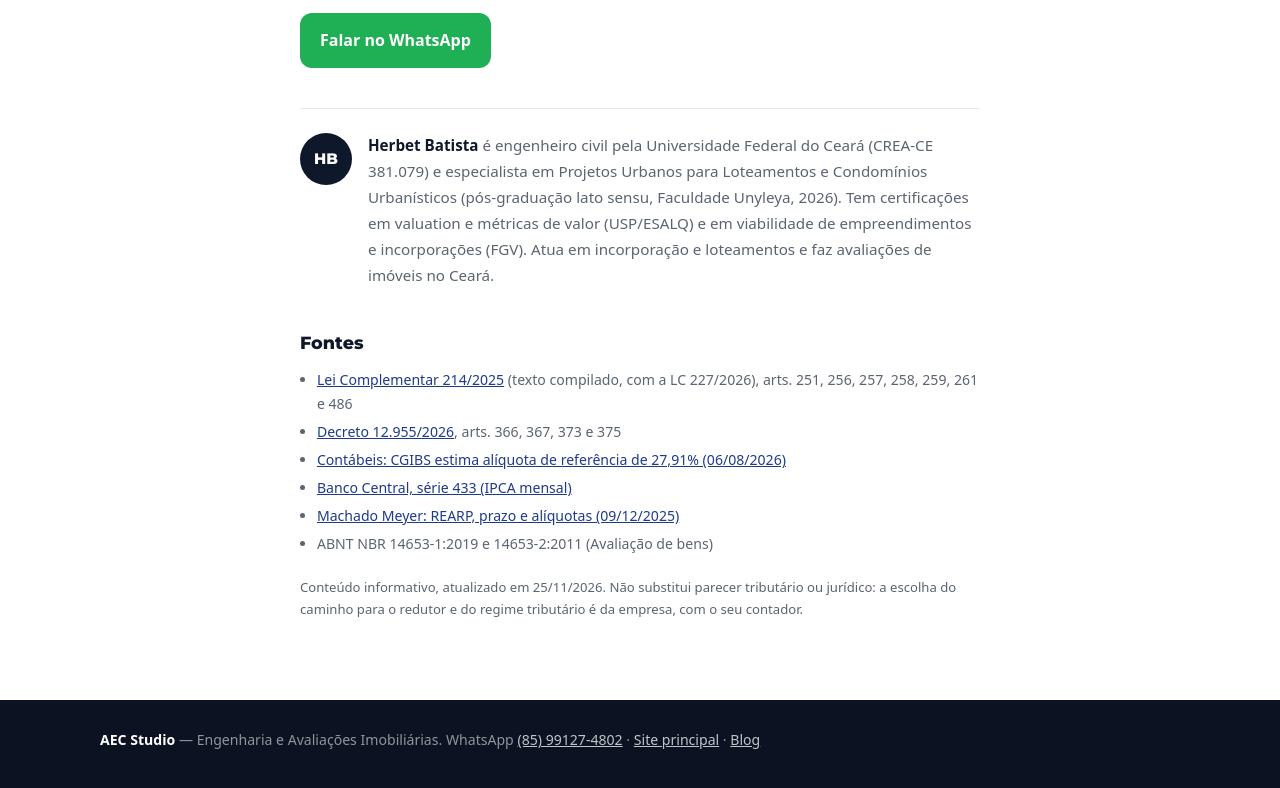
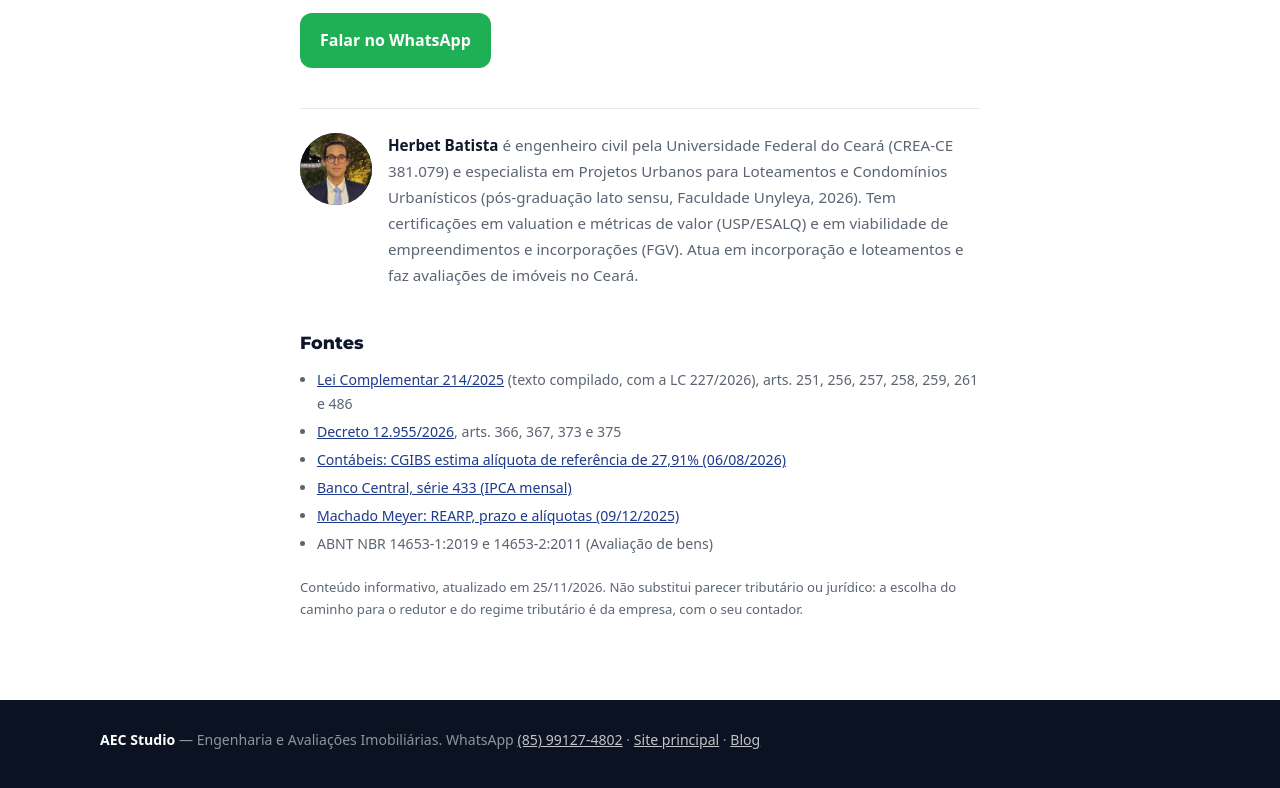
Before and after one commit to herbetcamelo/aec-studio-site, a plain HTML site: page blog/redutor-de-ajuste/index.html in a window 1280 px wide. Shown: the part 5702-6490 px from the top of the page. Drawn offline with Linux system fonts and the light colour scheme.

Commit message:
Blog: foto do autor
Co-Authored-By: Claude Opus 5.5 <noreply@anthropic.com>
Claude-Session: https://claude.ai/code/session_014xN4FABZLgKeR3mUK9HyUY

```diff
--- a/blog/redutor-de-ajuste/index.html
+++ b/blog/redutor-de-ajuste/index.html
@@ -19,7 +19,7 @@
     "datePublished": "2026-11-25",
     "dateModified": "2026-11-25",
     "inLanguage": "pt-BR",
-    "author": { "@type": "Person", "name": "Herbet Hermorgenes Batista dos Santos", "jobTitle": "Engenheiro civil" },
+    "author": { "@type": "Person", "name": "Herbet Hermorgenes Batista dos Santos", "jobTitle": "Engenheiro civil", "image": "https://aecstudio.xyz/img/herbet-batista.jpg" },
     "publisher": { "@type": "Organization", "name": "AEC Studio", "url": "https://aecstudio.xyz/" },
     "mainEntityOfPage": "https://aecstudio.xyz/blog/redutor-de-ajuste/"
   }
@@ -119,7 +119,7 @@
     .btn:focus-visible { outline: 3px solid #FBBF24; outline-offset: 2px; }
 
     .author { display: flex; gap: 16px; align-items: flex-start; border-top: 1px solid var(--line); padding-top: 24px; margin-top: 40px; font-family: var(--sans); font-size: 0.95rem; }
-    .author .av { flex: 0 0 52px; height: 52px; border-radius: 50%; background: var(--navy); color: #fff; display: flex; align-items: center; justify-content: center; font-family: var(--display); font-weight: 800; }
+    .author .av { flex: 0 0 72px; width: 72px; height: 72px; border-radius: 50%; object-fit: cover; background: var(--navy); }
     .author p { margin: 0; color: var(--muted); }
     .author b { color: var(--navy); }
 
@@ -302,7 +302,7 @@
     </div>
 
     <div class="author">
-      <div class="av" aria-hidden="true">HB</div>
+      <img class="av" src="/img/herbet-batista.jpg" width="72" height="72" alt="Foto de Herbet Batista" loading="lazy" decoding="async" />
       <p><b>Herbet Batista</b> é engenheiro civil pela Universidade Federal do Ceará (CREA-CE 381.079) e especialista em Projetos Urbanos para Loteamentos e Condomínios Urbanísticos (pós-graduação lato sensu, Faculdade Unyleya, 2026). Tem certificações em valuation e métricas de valor (USP/ESALQ) e em viabilidade de empreendimentos e incorporações (FGV). Atua em incorporação e loteamentos e faz avaliações de imóveis no Ceará.</p>
     </div>
 
```
Also changed, not shown: img/herbet-batista.jpg (added).
